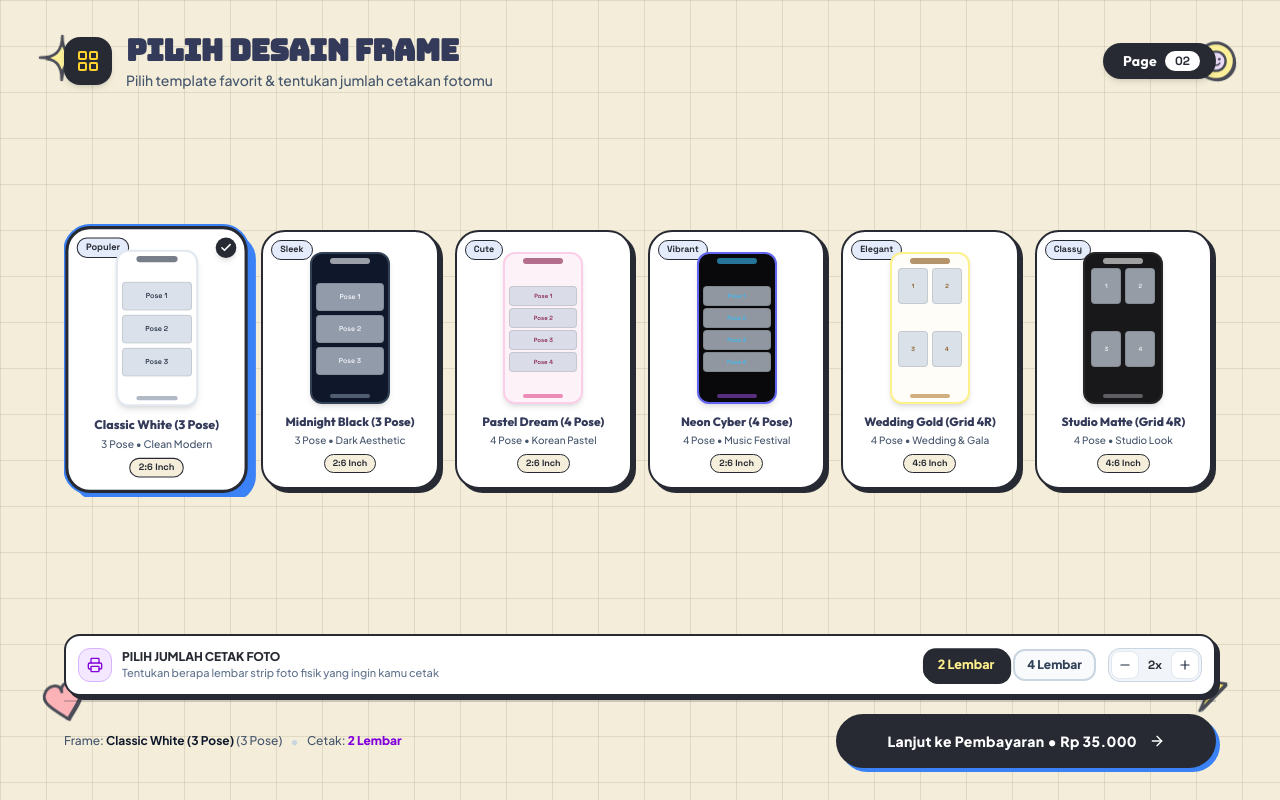
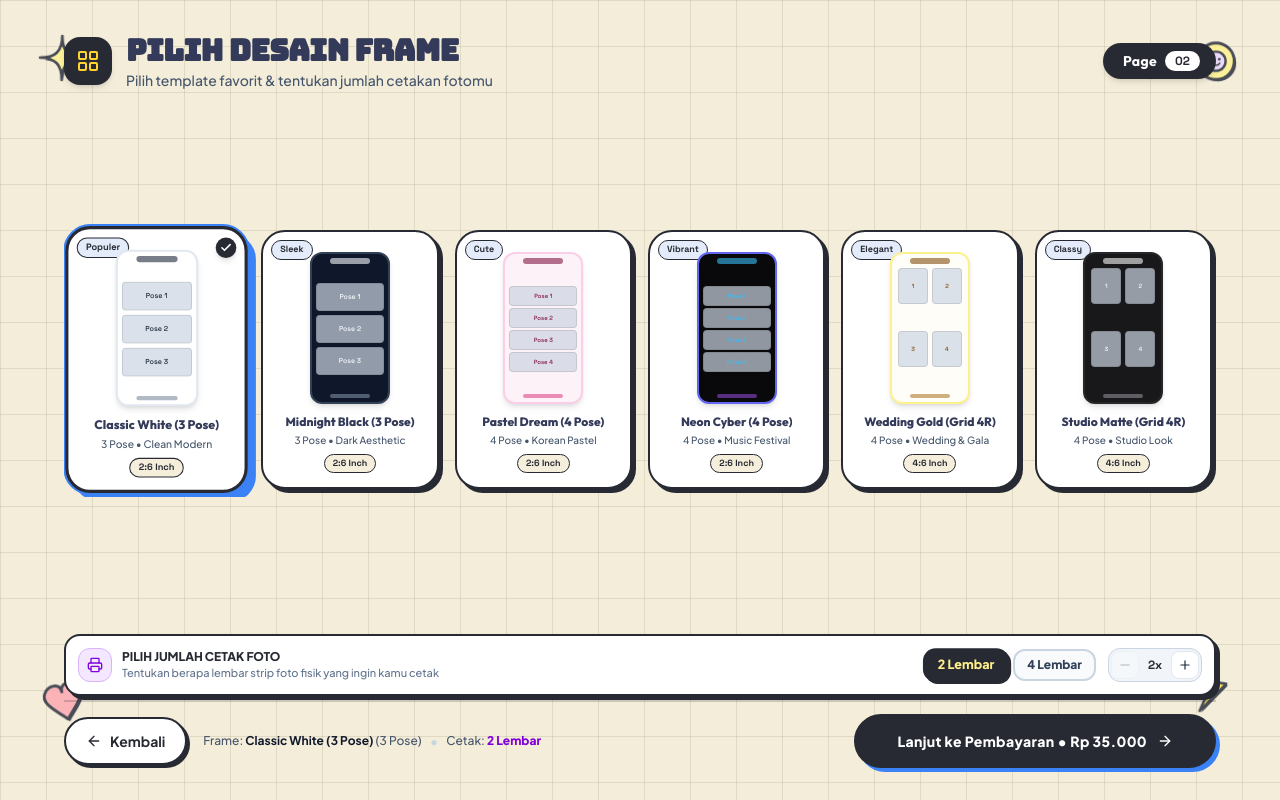
Before and after one commit to Rayshan10/SnapBooth, a React (Vite) app: page / in a window 1280 px wide. Both pictures are taken after a click on the button "Click to Start". Built offline with nearby package versions, Linux system fonts and the light colour scheme; a web font is replaced by a local one.

Commit message:
feat: Tambah tombol kembali ke layar awal, kunci minimal 2 lembar cetak, dan hitung nominal harga dinamis saat tambah extra stripe

```diff
--- a/src/components/FrameSelectionScreen.jsx
+++ b/src/components/FrameSelectionScreen.jsx
@@ -1,6 +1,6 @@
 import React, { useState, useEffect } from 'react';
 import { useBooth } from '../context/BoothContext';
-import { LayoutGrid, Check, ArrowRight, Sparkles, Printer, Plus, Minus, Layers, Tag } from 'lucide-react';
+import { LayoutGrid, Check, ArrowRight, ArrowLeft, Sparkles, Printer, Plus, Minus, Layers, Tag } from 'lucide-react';
 
 export default function FrameSelectionScreen() {
   const {
@@ -8,19 +8,21 @@ export default function FrameSelectionScreen() {
     selectedFrame,
     handleSelectFrameAndProceed,
     sessionCopies,
-    eventSettings
+    eventSettings,
+    resetToAttract
   } = useBooth();
 
   const [activeTemplate, setActiveTemplate] = useState(() => selectedFrame || availableFrames[0]);
 
-  // Multi-print config
-  const defaultCopies = Math.max(1, Number(eventSettings.defaultPrintCopies) || 2);
+  // Multi-print config: Minimum 2 copies (twin strip base)
+  const minCopies = Math.max(2, Number(eventSettings.defaultPrintCopies) || 2);
+  const defaultCopies = minCopies;
   const maxCopies = Math.max(defaultCopies, Number(eventSettings.maxPrintCopies) || 6);
   const allowSelectCopies = eventSettings.allowGuestSelectCopies !== false;
   const isPaidExtra = eventSettings.extraCopyMode === 'paid';
   const extraPricePerCopy = Number(eventSettings.extraCopyPrice) || 10000;
 
-  const [chosenCopies, setChosenCopies] = useState(() => sessionCopies || defaultCopies);
+  const [chosenCopies, setChosenCopies] = useState(() => Math.max(minCopies, Number(sessionCopies) || defaultCopies));
 
   // Sync if available frames change
   useEffect(() => {
@@ -31,7 +33,7 @@ export default function FrameSelectionScreen() {
 
   const framesToDisplay = availableFrames && availableFrames.length > 0 ? availableFrames : [selectedFrame];
 
-  // Price Calculation for Display
+  // Price Calculation for Display: Base (35k) + (Extra Copies * 10k)
   const basePrice = Number(eventSettings.price) || 35000;
   const extraCopiesCount = Math.max(0, chosenCopies - defaultCopies);
   const extraCost = isPaidExtra ? (extraCopiesCount * extraPricePerCopy) : 0;
@@ -39,10 +41,8 @@ export default function FrameSelectionScreen() {
   const isFreeMode = eventSettings.eventMode === 'free';
 
   // Available preset copy options (e.g. 2, 4, 6)
-  const presetOptions = [defaultCopies];
-  if (defaultCopies * 2 <= maxCopies) presetOptions.push(defaultCopies * 2);
-  if (defaultCopies * 3 <= maxCopies) presetOptions.push(defaultCopies * 3);
-  if (!presetOptions.includes(maxCopies) && maxCopies > defaultCopies) presetOptions.push(maxCopies);
+  const presetOptions = [2, 4, 6].filter(n => n >= minCopies && n <= maxCopies);
+  if (!presetOptions.includes(defaultCopies)) presetOptions.unshift(defaultCopies);
 
   return (
     <div className="relative w-full h-screen flex flex-col justify-between items-center p-5 md:p-8 bg-grid-notebook text-slate-900 overflow-hidden select-none">
@@ -236,7 +236,7 @@ export default function FrameSelectionScreen() {
               </div>
               <p className="text-[11px] text-slate-500 font-medium">
                 {isPaidExtra
-                  ? `Paket sudah termasuk ${defaultCopies} lembar cetak. Tambahan: +Rp ${extraPricePerCopy.toLocaleString('id-ID')}/lbr`
+                  ? `Paket standar sudah termasuk ${defaultCopies} lembar cetak. Tambahan: +Rp ${extraPricePerCopy.toLocaleString('id-ID')}/lbr`
                   : `Tentukan berapa lembar strip foto fisik yang ingin kamu cetak`}
               </p>
             </div>
@@ -274,13 +274,14 @@ export default function FrameSelectionScreen() {
               })}
             </div>
 
-            {/* Stepper (+ / -) */}
+            {/* Stepper (+ / -) -> Min copies is locked to minCopies (2) */}
             <div className="flex items-center bg-slate-100 rounded-xl border border-slate-300 p-0.5 ml-1">
               <button
                 type="button"
-                onClick={() => setChosenCopies(Math.max(1, chosenCopies - 1))}
-                disabled={chosenCopies <= 1}
+                onClick={() => setChosenCopies(Math.max(minCopies, chosenCopies - 1))}
+                disabled={chosenCopies <= minCopies}
                 className="w-7 h-7 rounded-lg bg-white hover:bg-slate-200 border border-slate-200 flex items-center justify-center text-slate-800 font-bold disabled:opacity-30 cursor-pointer"
+                title={chosenCopies <= minCopies ? `Minimal cetak adalah ${minCopies} lembar` : 'Kurangi 1 lembar'}
               >
                 <Minus className="w-3.5 h-3.5" />
               </button>
@@ -292,6 +293,7 @@ export default function FrameSelectionScreen() {
                 onClick={() => setChosenCopies(Math.min(maxCopies, chosenCopies + 1))}
                 disabled={chosenCopies >= maxCopies}
                 className="w-7 h-7 rounded-lg bg-white hover:bg-slate-200 border border-slate-200 flex items-center justify-center text-slate-800 font-bold disabled:opacity-30 cursor-pointer"
+                title={chosenCopies >= maxCopies ? `Maksimal cetak adalah ${maxCopies} lembar` : 'Tambah 1 lembar'}
               >
                 <Plus className="w-3.5 h-3.5" />
               </button>
@@ -302,7 +304,19 @@ export default function FrameSelectionScreen() {
 
       {/* ================= BOTTOM ACTION BAR ================= */}
       <div className="w-full max-w-6xl flex justify-between items-center pt-2 sm:pt-3 border-t-2 border-[#272a33]/20 z-20">
-        <div className="flex items-center gap-2">
+        <div className="flex items-center gap-3">
+          {/* Tombol Kembali ke Halaman Pertama */}
+          <button
+            type="button"
+            onClick={resetToAttract}
+            className="px-4 sm:px-5 py-2.5 sm:py-3 rounded-full bg-white hover:bg-slate-100 text-[#272a33] border-2 border-[#272a33] shadow-[3px_3px_0px_#272a33] font-display font-bold text-xs sm:text-sm flex items-center gap-2 transition-all transform hover:scale-105 active:scale-95 cursor-pointer"
+            title="Kembali ke Layar Sentuh Awal"
+          >
+            <ArrowLeft className="w-4 h-4 text-[#272a33]" />
+            <span>Kembali</span>
+          </button>
+
+          <div className="hidden sm:flex items-center gap-2 pl-1">
             <span className="text-xs text-slate-600 font-medium">
               Frame: <strong className="text-slate-900">{activeTemplate?.name}</strong> ({activeTemplate?.poses} Pose)
             </span>
@@ -311,14 +325,15 @@ export default function FrameSelectionScreen() {
               Cetak: <strong className="text-purple-700 font-black">{chosenCopies} Lembar</strong>
             </span>
           </div>
+        </div>
 
         <button
           onClick={() => handleSelectFrameAndProceed(activeTemplate, chosenCopies)}
-          className="px-8 sm:px-12 py-3 sm:py-3.5 rounded-full bg-[#272a33] text-white hover:bg-[#1a1c22] border-3 border-[#272a33] shadow-[4px_4px_0px_#3b82f6] font-display font-black text-xs sm:text-sm tracking-wide flex items-center gap-3 transition-all transform hover:scale-105 active:scale-95 cursor-pointer"
+          className="px-6 sm:px-10 py-3 sm:py-3.5 rounded-full bg-[#272a33] text-white hover:bg-[#1a1c22] border-3 border-[#272a33] shadow-[4px_4px_0px_#3b82f6] font-display font-black text-xs sm:text-sm tracking-wide flex items-center gap-2.5 transition-all transform hover:scale-105 active:scale-95 cursor-pointer"
         >
           {isFreeMode ? (
             <>
-              <span>Mulai Sesi Foto ({activeTemplate.poses} Pose)</span>
+              <span>Mulai Sesi Foto ({activeTemplate?.poses || 3} Pose)</span>
               <ArrowRight className="w-4 h-4" />
             </>
           ) : (
--- a/src/context/BoothContext.jsx
+++ b/src/context/BoothContext.jsx
@@ -341,8 +341,8 @@ export function BoothProvider({ children }) {
   // Helper to calculate total session cost including extra copies
   const calculateSessionCost = (copiesCount = sessionCopies) => {
     const basePrice = Number(eventSettings.price) || 35000;
-    const defaultCopies = Math.max(1, Number(eventSettings.defaultPrintCopies) || 2);
-    const count = copiesCount || defaultCopies;
+    const defaultCopies = Math.max(2, Number(eventSettings.defaultPrintCopies) || 2);
+    const count = Math.max(defaultCopies, Number(copiesCount) || defaultCopies);
     const extraCopiesCount = Math.max(0, count - defaultCopies);
     const isPaidExtraMode = eventSettings.extraCopyMode === 'paid';
     const extraCopyPrice = Number(eventSettings.extraCopyPrice) || 10000;
```
Lines whose indentation alone changed are shown as unchanged.
